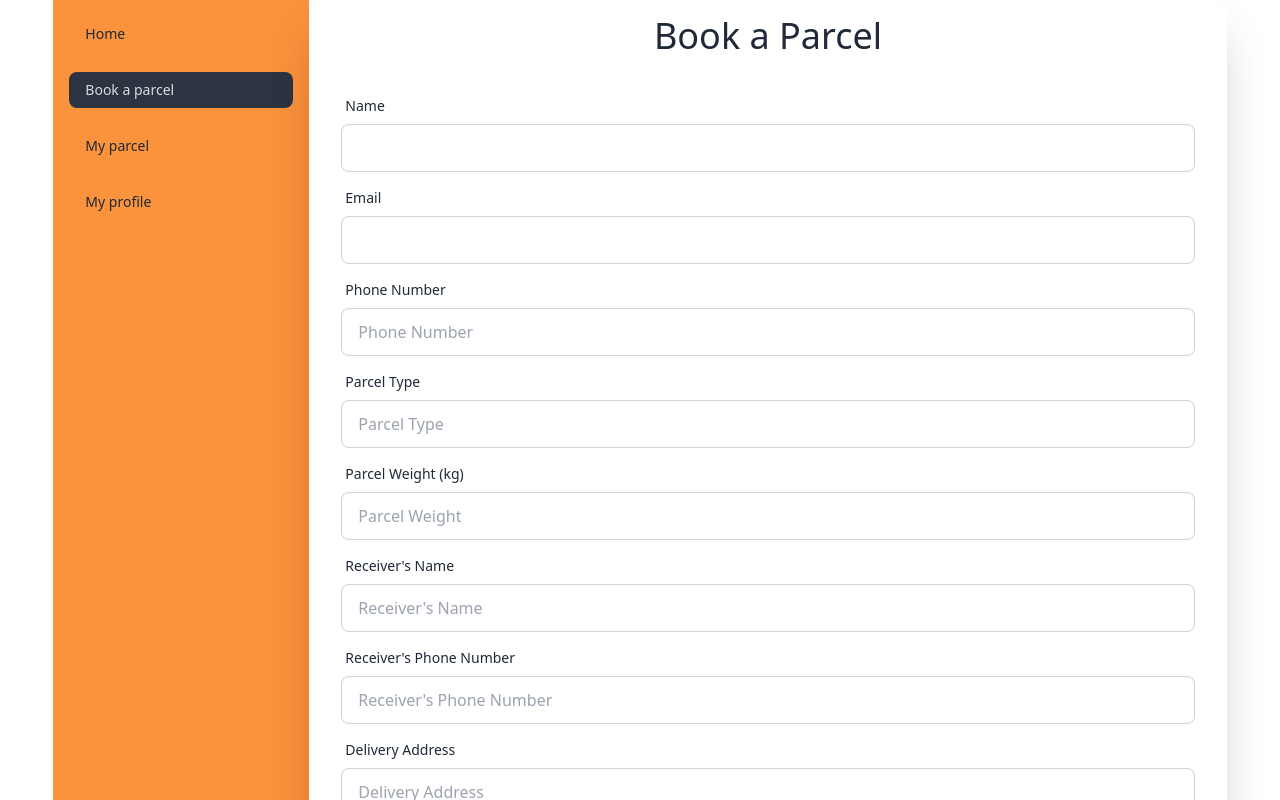
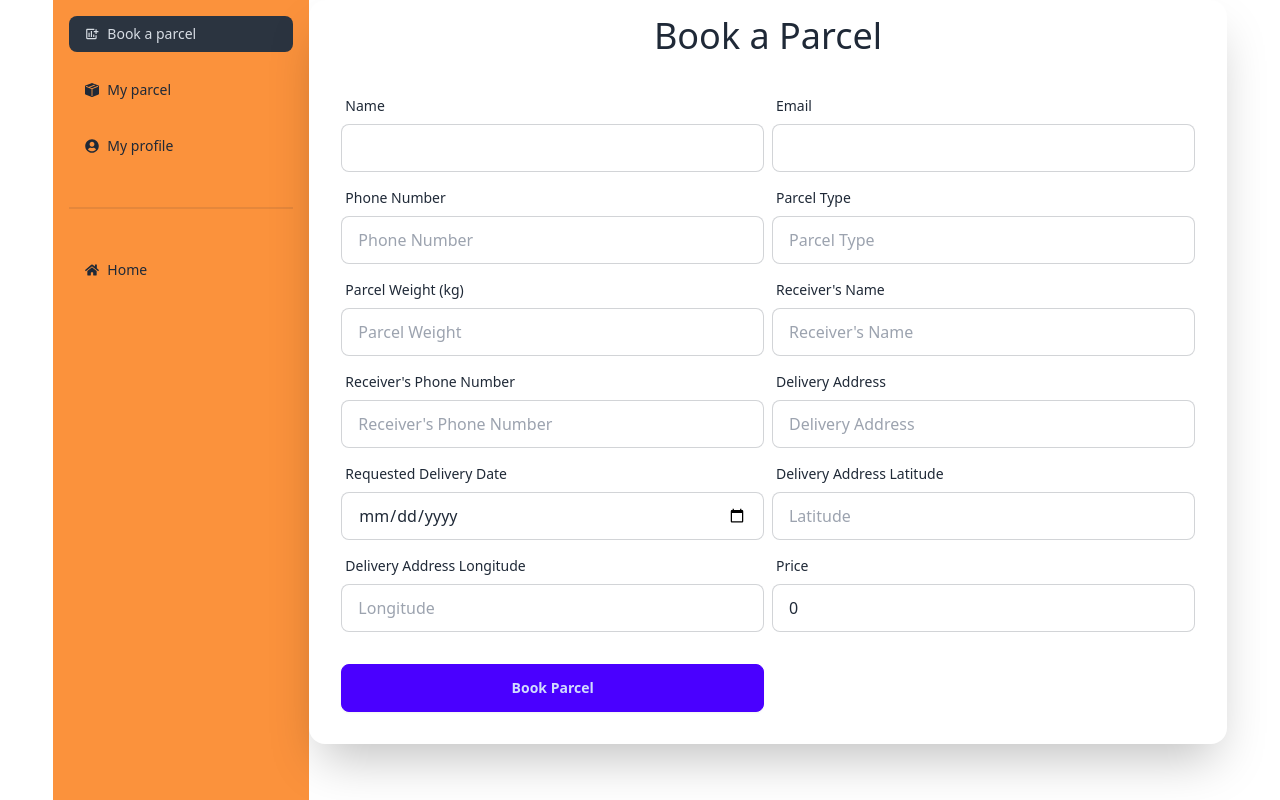
Before and after one commit to Ashimkayal4/parcel-management-client-side, a React (Vite) app: page /dashboard/bookParcel in a window 1280 px wide. Shown: the top 800 px of the page. Built offline with nearby package versions, Linux system fonts and the light colour scheme; no server answers.

Commit message:
design dashboard basic

```diff
--- a/package.json
+++ b/package.json
@@ -10,6 +10,8 @@
     "preview": "vite preview"
   },
   "dependencies": {
+    "@tanstack/react-query": "^5.64.1",
+    "axios": "^1.7.9",
     "firebase": "^11.1.0",
     "localforage": "^1.10.0",
     "match-sorter": "^8.0.0",
@@ -33,7 +35,7 @@
     "eslint-plugin-react-hooks": "^5.0.0",
     "eslint-plugin-react-refresh": "^0.4.16",
     "globals": "^15.14.0",
-    "postcss": "^8.4.49",
+    "postcss": "^8.5.1",
     "tailwindcss": "^3.4.17",
     "vite": "^6.0.5"
   }
--- a/src/context/AuthProvider.jsx
+++ b/src/context/AuthProvider.jsx
@@ -1,4 +1,4 @@
-import { createUserWithEmailAndPassword, GoogleAuthProvider, onAuthStateChanged, signInWithPopup, signOut } from "firebase/auth";
+import { createUserWithEmailAndPassword, GoogleAuthProvider, onAuthStateChanged, signInWithPopup, signOut, updateProfile } from "firebase/auth";
 import { createContext, useEffect, useState } from "react";
 import { auth } from "../firebase/firebase.init";
 import { signInWithEmailAndPassword } from "firebase/auth";
@@ -12,6 +12,10 @@ const AuthProvider = ({ children }) => {
     const createUser = (email, password) => {
         setLoading(true);
         return createUserWithEmailAndPassword(auth,email,password)
+    }
+
+    const updatePro = (profile) => {
+        return updateProfile(auth.currentUser, profile)
     }
 
     const signInUser = (email, password) => {
@@ -37,7 +41,8 @@ const AuthProvider = ({ children }) => {
         setUser,
         signInUser,
         googleSignIn,
-        signOutUser
+        signOutUser,
+        updatePro
 
     }
 
--- a/src/hooks/useAuth.jsx
+++ b/src/hooks/useAuth.jsx
@@ -0,0 +1,9 @@
+import { useContext } from "react";
+import { AuthContext } from "../context/AuthProvider";
+
+const useAuth = () => {
+    const auth = useContext(AuthContext);
+    return auth;
+};
+
+export default useAuth;
--- /dev/null
+++ b/src/hooks/useAxiosPublic.jsx
@@ -0,0 +1,12 @@
+import axios from "axios";
+
+
+const axiosPublic = axios.create({
+    baseURL:'http://localhost:5000'
+})
+
+const useAxiosPublic = () => {
+    return axiosPublic
+};
+
+export default useAxiosPublic;
--- /dev/null
+++ b/src/hooks/useAxiosSecure.jsx
@@ -0,0 +1,11 @@
+import axios from "axios";
+
+const axiosSecure = axios.create({
+    baseURL:'http://localhost:5000'
+})
+
+const useAxiosSecure = () => {
+    return axiosSecure
+}
+
+export default useAxiosSecure;
--- a/src/layouts/Dashboard/Dashboard.jsx
+++ b/src/layouts/Dashboard/Dashboard.jsx
@@ -1,21 +1,85 @@
+import { BsBoxSeamFill } from "react-icons/bs";
+import { CiDeliveryTruck } from "react-icons/ci";
+import { FaBox, FaHome, FaListUl, FaUserCircle, FaUsers } from "react-icons/fa";
+import { FcRating, FcStatistics } from "react-icons/fc";
+import { MdAddChart } from "react-icons/md";
 import { NavLink, Outlet } from "react-router-dom";
 
 const Dashboard = () => {
+
+    const isAdmin = false;
+    const isDeliveryMen = false;
+
+
     return (
         <div className="w-11/12 mx-auto flex">
             <div className="w-64 min-h-screen bg-orange-400">
-                <ul className="menu p-4 gap-5">
+
+                {
+                    isAdmin && <ul className="menu p-4 gap-5">
+
                         <li>
-                        <NavLink to="/">Home</NavLink>
+                            <NavLink to="/dashboard/statistic"> <FcStatistics/>
+                                Statistic
+                            </NavLink>
                         </li>
                         <li>
-                        <NavLink to="/dashboard/bookParcel">Book a parcel</NavLink>
+                            <NavLink to="/dashboard/allParcel"> <FaBox/> All parcel</NavLink>
                         </li>
                         <li>
-                        <NavLink to="/dashboard/myParcel">My parcel</NavLink>
+                            <NavLink to="/dashboard/allDeliveryMan"> <CiDeliveryTruck/> All delivery men</NavLink>
                         </li>
-                    <li><NavLink to="/dashboard/myProfile">My profile</NavLink></li>
+                        <li>
+                            <NavLink to="/dashboard/allUsers"> <FaUsers/> All users</NavLink>
+                        </li>
+
+                        <div className="divider"></div>
+
+                        <li>
+                            <NavLink to="/"><FaHome /> Home</NavLink>
+                        </li>
                     </ul>
+                }
+
+                {
+                    isDeliveryMen && !isAdmin && <ul className="menu p-4 gap-5">
+
+                        <li>
+                            <NavLink to="/dashboard/deliverHome/myDeliveryList"> <FaListUl /> My delivery list</NavLink>
+                        </li>
+                        <li>
+                            <NavLink to="/dashboard/deliveryHome/myReviews"> <FcRating /> My reviews</NavLink>
+                        </li>
+
+
+                        <div className="divider"></div>
+
+                        <li>
+                            <NavLink to="/"> <FaHome /> Home</NavLink>
+                        </li>
+                    </ul>
+                }
+
+                {
+                    !isAdmin && !isDeliveryMen && <ul className="menu p-4 gap-5">
+
+                        <li>
+                            <NavLink to="/dashboard/bookParcel"> <MdAddChart/> Book a parcel</NavLink>
+                        </li>
+                        <li>
+                            <NavLink to="/dashboard/myParcel"> <BsBoxSeamFill/> My parcel</NavLink>
+                        </li>
+                        <li><NavLink to="/dashboard/myProfile"><FaUserCircle/> My profile</NavLink></li>
+
+
+                        <div className="divider"></div>
+
+                        <li>
+                            <NavLink to="/"> <FaHome /> Home</NavLink>
+                        </li>
+                    </ul>
+                }
+
             </div>
 
             <div className="flex-1">
--- a/src/main.jsx
+++ b/src/main.jsx
@@ -8,10 +8,20 @@ import {
 import { router } from './routes/Router.jsx';
 import AuthProvider from './context/AuthProvider.jsx';
 
+
+import {
+  QueryClient,
+  QueryClientProvider,
+} from '@tanstack/react-query'
+
+const queryClient = new QueryClient();
+
 createRoot(document.getElementById('root')).render(
   <StrictMode>
     <AuthProvider>
-      <RouterProvider router={router} />
+      <QueryClientProvider client={queryClient}>
+        <RouterProvider router={router} />
+      </QueryClientProvider>
     </AuthProvider>
   </StrictMode>,
 )
--- a/src/pages/DashboardPage/BookParcel.jsx
+++ b/src/pages/DashboardPage/userHome/BookParcel.jsx
@@ -1,6 +1,6 @@
 import { useContext, useState, useEffect } from "react";
 import { useForm } from "react-hook-form";
-import { AuthContext } from "../../context/AuthProvider";
+import { AuthContext } from "../../../context/AuthProvider";
 
 const BookParcel = () => {
     const [price, setPrice] = useState(0);
@@ -30,14 +30,36 @@ const BookParcel = () => {
 
     const onSubmit = (data) => {
         console.log(data)
+        // const bookingData = {
+        //     ...data,
+        //     price,
+        //     name: user?.displayName,
+        //     email: user?.email,
+        //     status: "pending",
+        // };
 
+        // Store booking data in MongoDB
+        // fetch("", {
+        //     method: "POST",
+        //     headers: { "Content-Type": "application/json" },
+        //     body: JSON.stringify(bookingData),
+        // })
+        //     .then((response) => response.json())
+        //     .then((result) => {
+        //         console.log("Booking Successful:", result);
+        //         alert("Parcel booked successfully!");
+        //     })
+        //     .catch((error) => {
+        //         console.error("Error booking parcel:", error);
+        //         alert("Failed to book parcel. Please try again.");
+        //     });
     };
 
     return (
         <div>
             <div className="card bg-base-100 w-full shrink-0 shadow-2xl">
                 <h1 className="text-4xl flex justify-center mt-4">Book a Parcel</h1>
-                <form onSubmit={handleSubmit(onSubmit)} className="card-body">
+                <form onSubmit={handleSubmit(onSubmit)} className="card-body grid grid-cols-2">
                     {/* User Name */}
                     <div className="form-control">
                         <label className="label">
--- a/src/pages/authentication/Register.jsx
+++ b/src/pages/authentication/Register.jsx
@@ -3,9 +3,12 @@ import { FcGoogle } from 'react-icons/fc';
 import { AuthContext } from '../../context/AuthProvider';
 import Swal from 'sweetalert2';
 import { Link, useLocation, useNavigate } from 'react-router-dom';
+import useAxiosPublic from '../../hooks/useAxiosPublic';
 
 const Register = () => {
-    const { createUser, googleSignIn, setUser } = useContext(AuthContext);
+    const { createUser, googleSignIn, setUser, updatePro } = useContext(AuthContext);
+
+    const axiosPublic = useAxiosPublic()
 
     const navigate = useNavigate();
     const location = useLocation();
@@ -22,15 +25,35 @@ const Register = () => {
 
         createUser(email, password)
             .then(res => {
-                setUser(res.user)
+                const newUser = res.user;
+
+                updatePro({ displayName: name, photoURL: photo })
+                    .then(() => {
+
+                        const userInfo = {
+                            name,
+                            email
+                        }
+                        axiosPublic.post('/users', userInfo)
+                            .then(res => {
+                                if (res.data.insertedId) {
+
                                     Swal.fire({
-                    position: "top-end",
+                                        position: "top-center",
                                         icon: "success",
-                    title: "registration successful",
+                                        title: "Registration successful",
                                         showConfirmButton: false,
                                         timer: 1500
                                     });
                                     navigate(from, { replace: true });
+
+                                    form.reset()
+                                }
+                            })
+
+                        setUser({ ...newUser, displayName: name, photoURL: photo })
+                    })
+
             })
             .catch(err => {
                 console.log(err)
--- a/src/routes/Router.jsx
+++ b/src/routes/Router.jsx
@@ -6,7 +6,8 @@ import Login from "../pages/authentication/Login";
 import Register from "../pages/authentication/Register";
 import Home from "../pages/HomePage/Home";
 import Dashboard from "../layouts/Dashboard/Dashboard";
-import BookParcel from "../pages/DashboardPage/BookParcel";
+import BookParcel from "../pages/DashboardPage/userHome/BookParcel";
+
 
 
 export const router = createBrowserRouter([
@@ -34,7 +35,7 @@ export const router = createBrowserRouter([
         children: [
             {
                 path: '/dashboard/bookParcel',
-                element:<BookParcel></BookParcel>
+                element: <BookParcel></BookParcel>
             }
         ]
     }
```
Also changed, not shown: 1 other file (tests, documents, lock files or other folders). Lines whose indentation alone changed are shown as unchanged.
